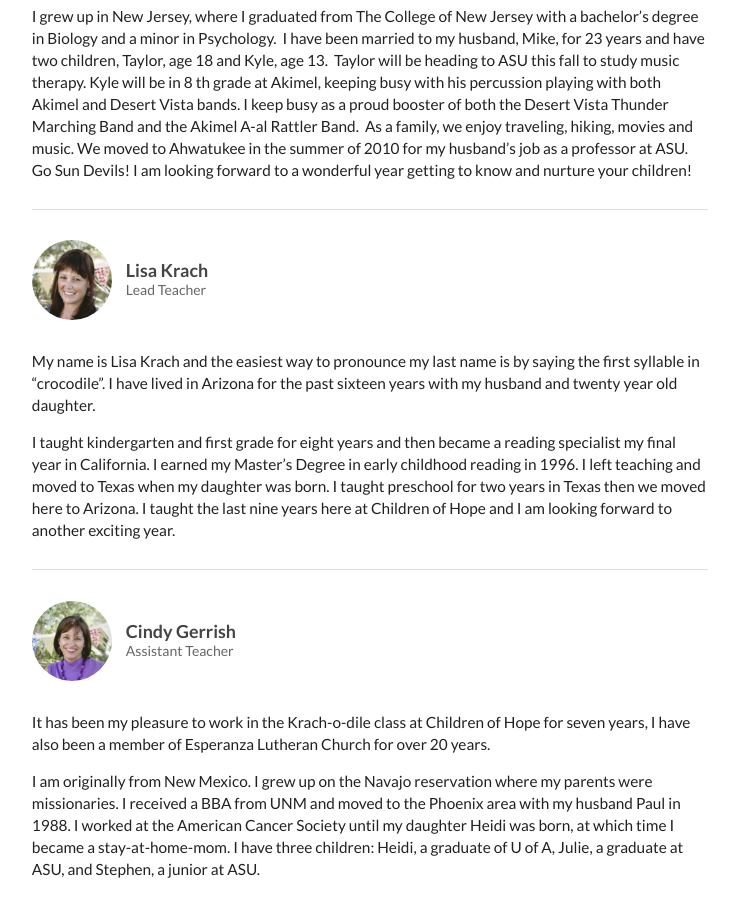
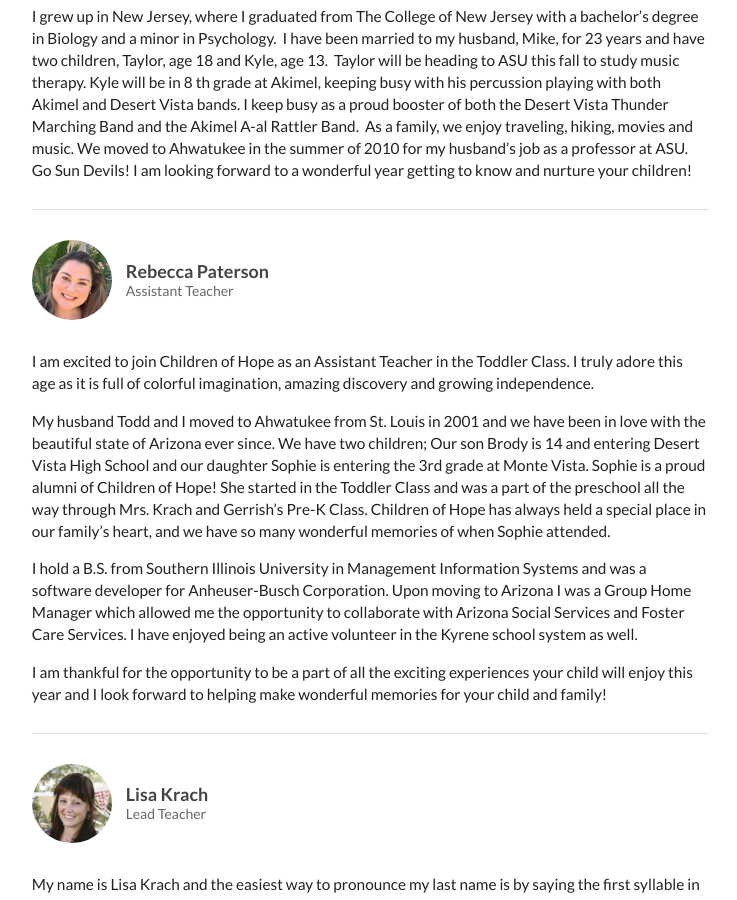
Before and after one commit to childrenofhope/childrenofhope, a Jekyll site: the page built from about/teachers.md, in a window 1280 px wide and 900 px high, scrolled down 2514 px. Shown: the whole window, without its empty margins (270-1007 px from the left). Built offline with Jekyll 4.4.1, drawn with Linux system fonts in a browser that asks for light colours.

Commit message:
Added bio for Rebecca Paterson to teachers page

```diff
--- a/about/teachers.md
+++ b/about/teachers.md
@@ -164,6 +164,44 @@ Teachers & Staff
 <div class="ui section divider"></div>
 
 <h3 class="ui header">
+  <img src="{{ site.baseurl }}/assets/images/teachers/rebecca_paterson.png"
+    alt="Rebecca Paterson" class="ui tiny circular image" />
+  <div class="content">
+    Rebecca Paterson
+    <div class="sub header">Assistant Teacher</div>
+  </div>
+</h3>
+
+<div class="ui hidden divider"></div>
+
+<p>
+  I am excited to join Children of Hope as an Assistant Teacher in the Toddler Class.
+  I truly adore this age as it is full of colorful imagination, amazing discovery and
+  growing independence.
+</p>
+<p>
+  My husband Todd and I moved to Ahwatukee from St. Louis in 2001 and we have been in love with
+  the beautiful state of Arizona ever since. We have two children; Our son Brody is 14 and
+  entering Desert Vista High School and our daughter Sophie is entering the 3rd grade at Monte
+  Vista. Sophie is a proud alumni of Children of Hope! She started in the Toddler Class and was
+  a part of the preschool all the way through Mrs. Krach and Gerrish’s Pre-K Class. Children of
+  Hope has always held a special place in our family’s heart, and we have so many wonderful
+  memories of when Sophie attended.
+</p>
+<p>
+  I hold a B.S. from Southern Illinois University in Management Information Systems and was a
+  software developer for Anheuser-Busch Corporation. Upon moving to Arizona I was a Group Home
+  Manager which allowed me the opportunity to collaborate with Arizona Social Services and
+  Foster Care Services. I have enjoyed being an active volunteer in the Kyrene school system as well.
+</p>
+<p>
+  I am thankful for the opportunity to be a part of all the exciting experiences your child will
+  enjoy this year and I look forward to helping make wonderful memories for your child and family!
+</p>
+
+<div class="ui section divider"></div>
+
+<h3 class="ui header">
   <img src="{{ site.baseurl }}/assets/images/teachers/lisa_krach.png"
     alt="Lisa Krach" class="ui tiny circular image" />
   <div class="content">
```
Also changed, not shown: assets/images/teachers/rebecca_paterson.png (added).
